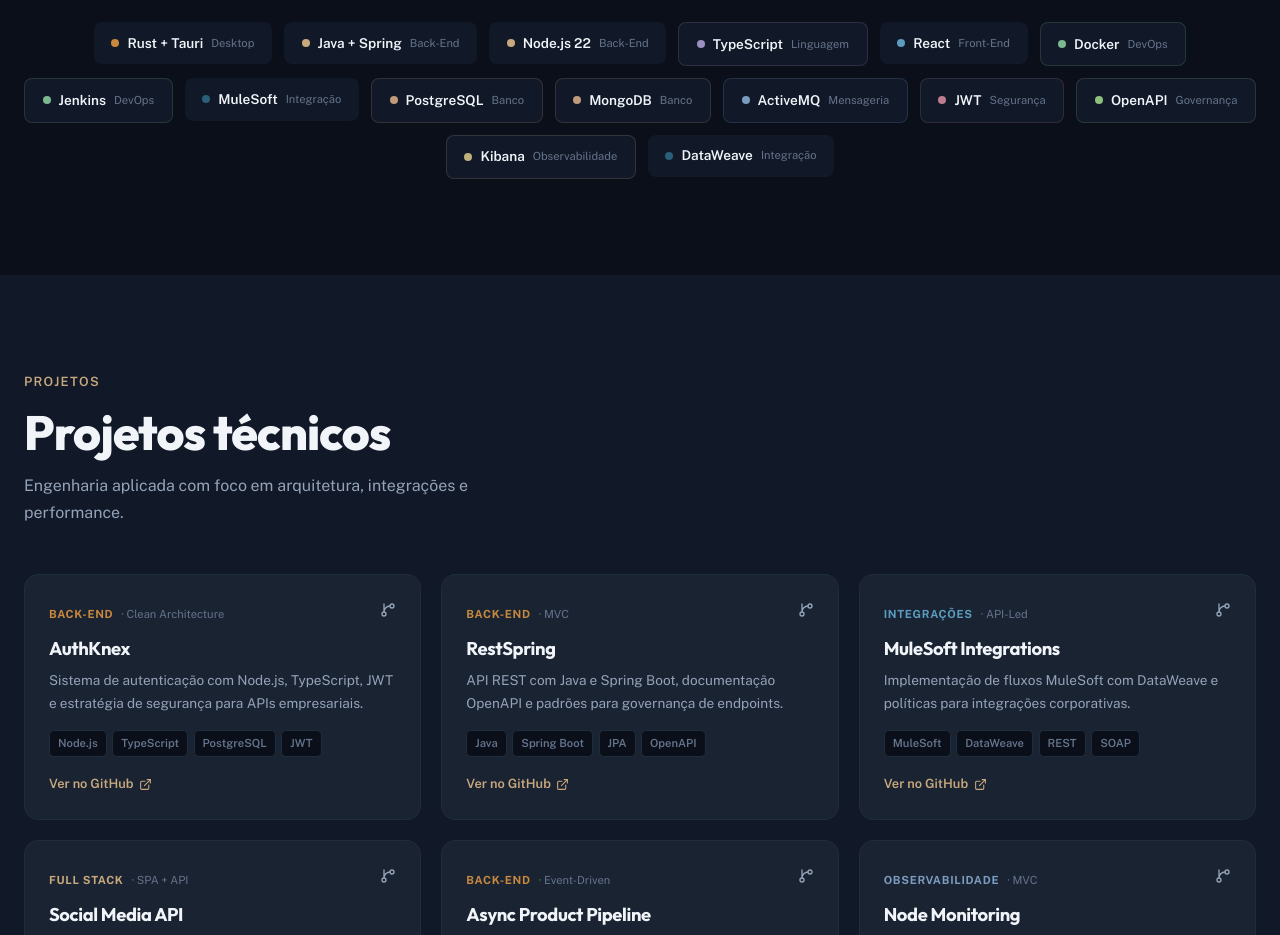
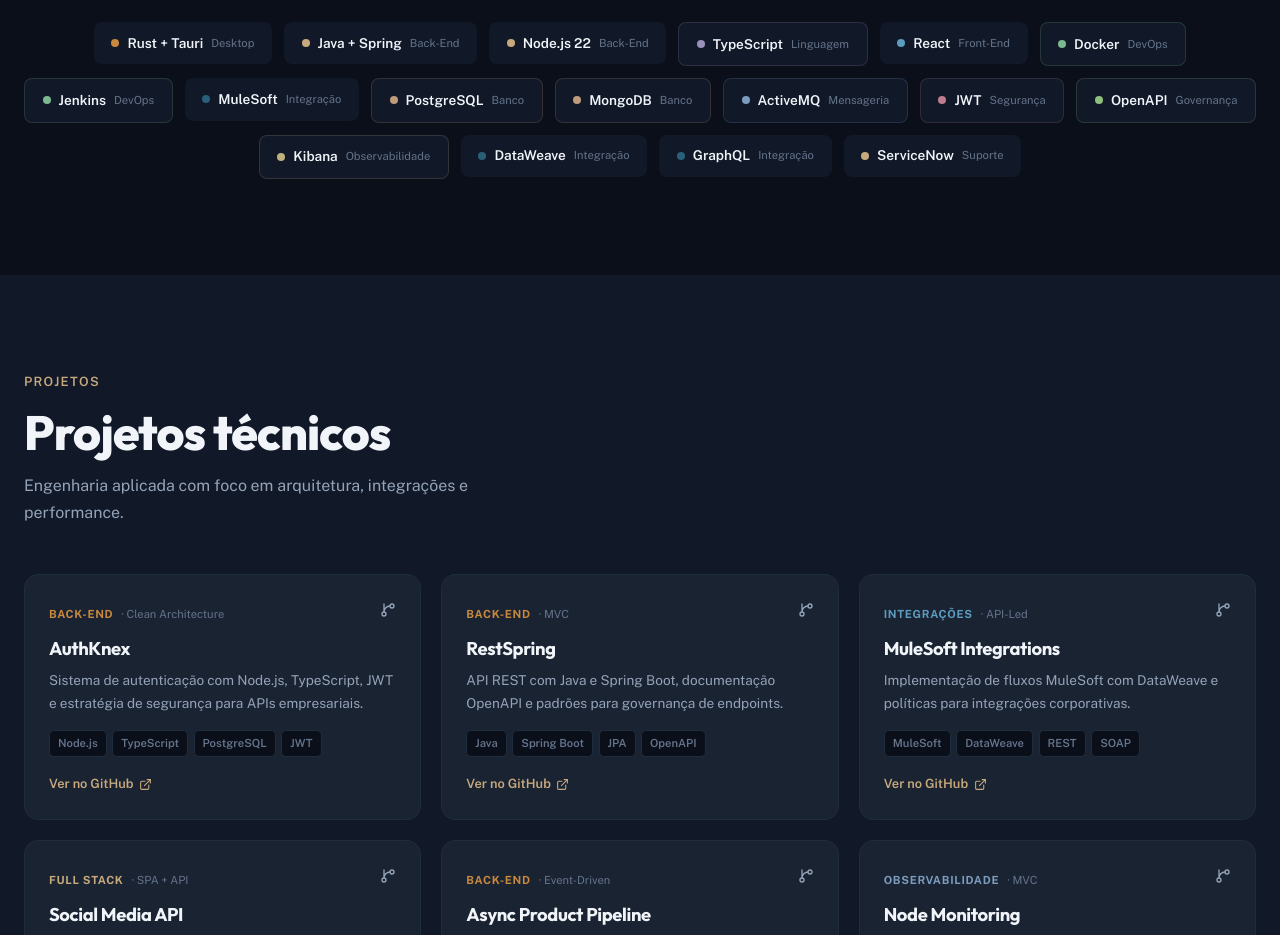
Before and after one commit to Benevanio/bene_tesla_dev, a Next.js app: page / in a window 1280 px wide. Shown: the part 5460-6395 px from the top of the page. Built offline with nearby package versions, Linux system fonts and the light colour scheme.

Commit message:
feat(portfolio): adiçao do service  now e graphQL

```diff
--- a/data/portfolio.ts
+++ b/data/portfolio.ts
@@ -33,6 +33,8 @@
   { name: 'OpenAPI', category: 'Governança' },
   { name: 'Kibana', category: 'Observabilidade' },
   { name: 'DataWeave', category: 'Integração' },
+  { name: 'GraphQL', category: 'Integração' },
+  { name: 'ServiceNow', category: 'Suporte' }
 ]
 
 export const metrics = [
```
